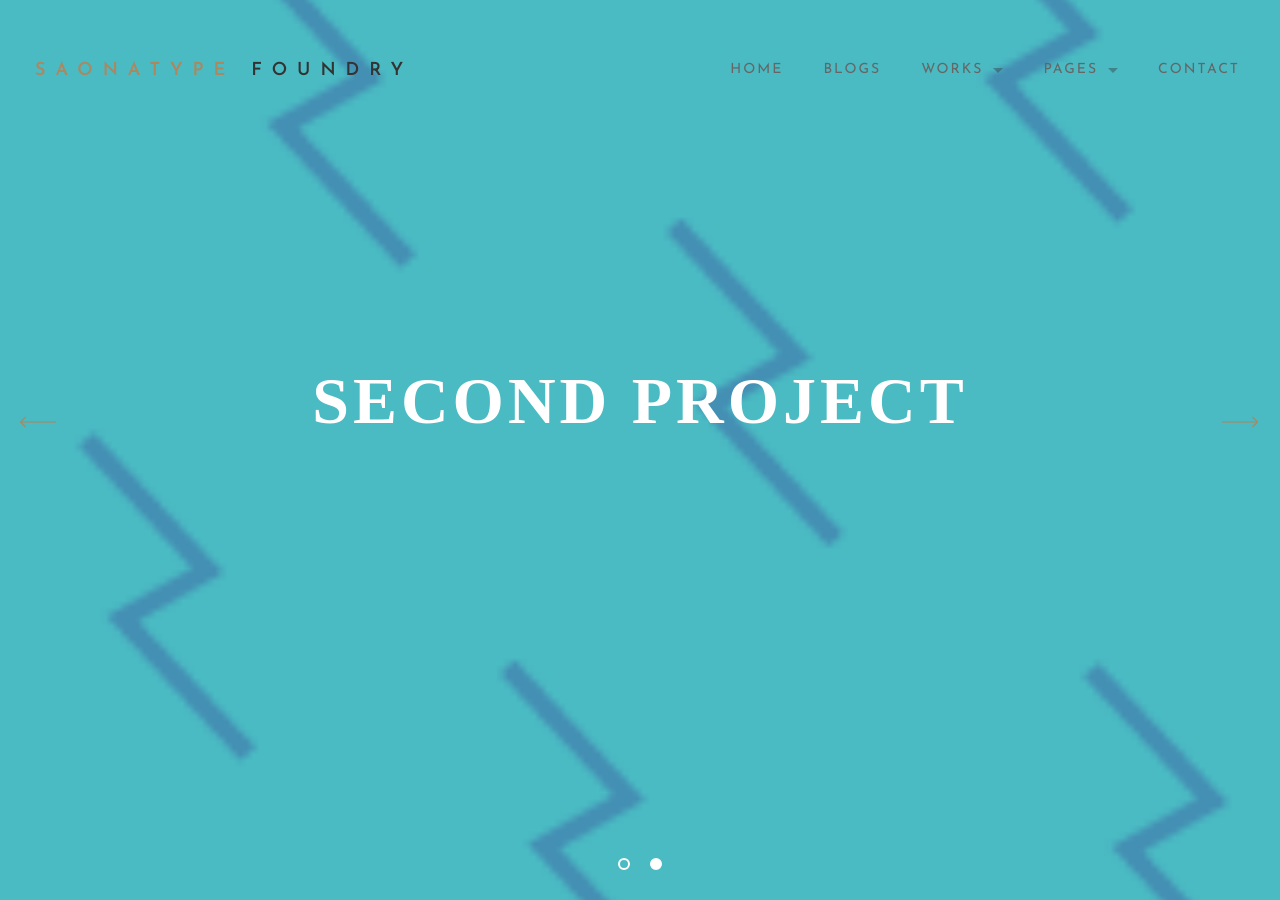
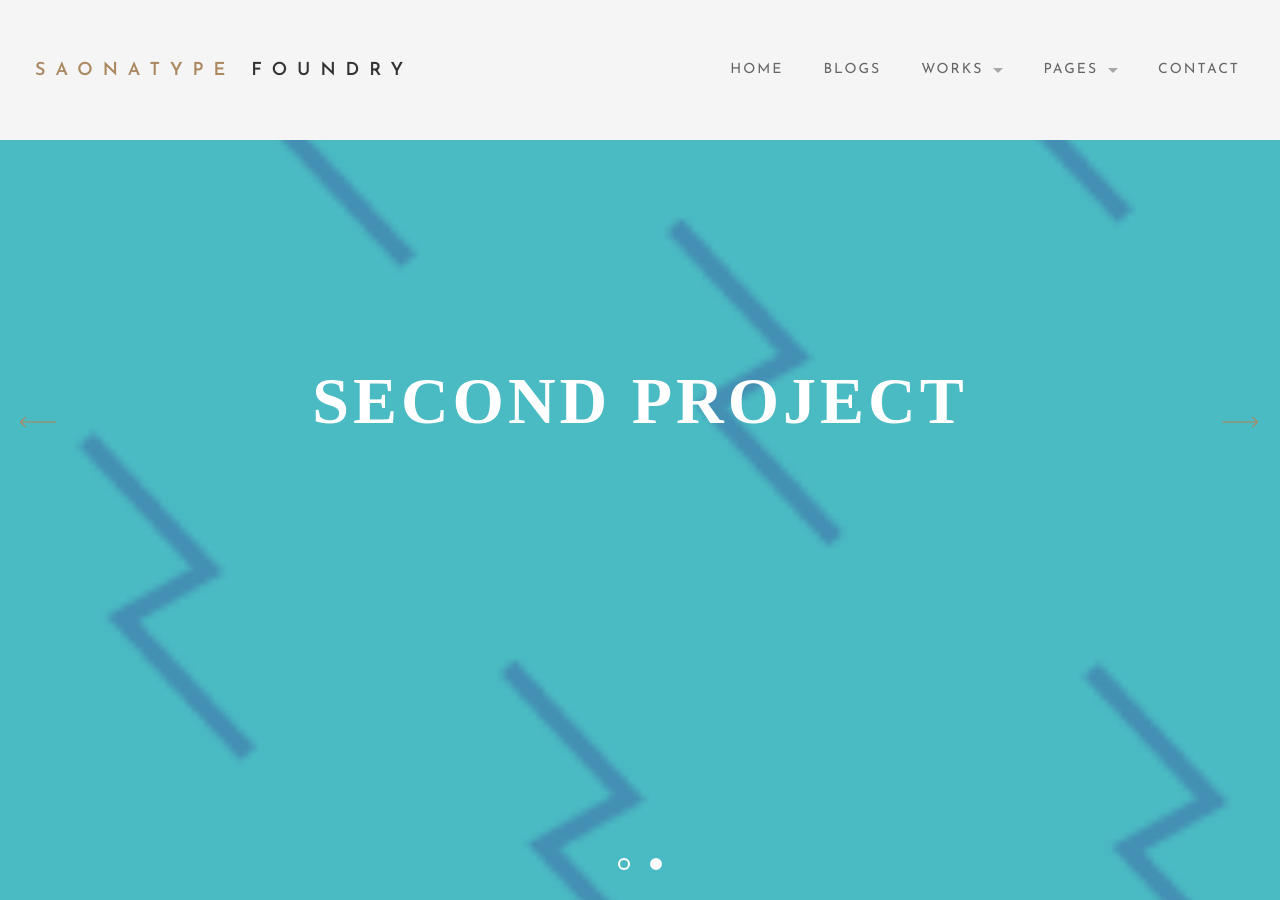
Before and after one commit to SAONATYPE/saonatype.github.io, a Jekyll site: the page built from index.html, in a window 1280 px wide and 900 px high. Built offline with Jekyll 4.4.1, drawn with Linux system fonts in a browser that asks for light colours; some web fonts are replaced.

Commit message:
menu bg color

```diff
--- a/css/style.css
+++ b/css/style.css
@@ -360,7 +360,7 @@ body {
   padding-top: 0 !important; }
 
 .contain-to-grid {
-  background: transparent;
+  background-color:whitesmoke;
   position: fixed;
   padding: 20px 20px;
   transition: 0.4s;
```
